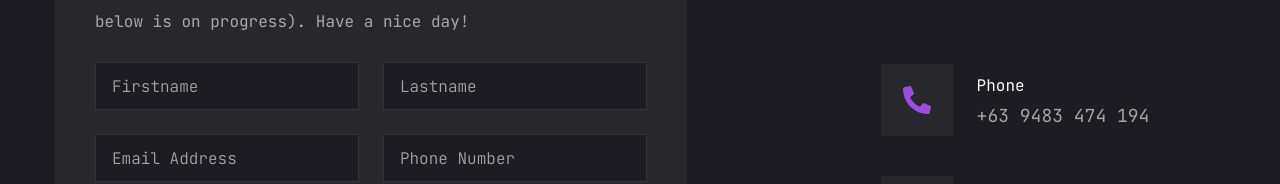
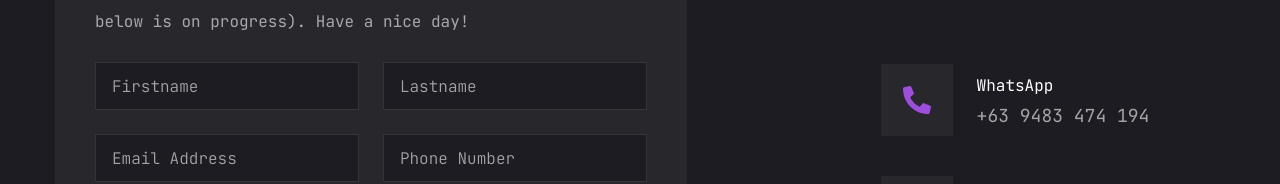
Before and after one commit to oizy404/portfolio, a Next.js app: page /contact in a window 1280 px wide. Shown: the part 326-510 px from the top of the page. Built offline with nearby package versions, Linux system fonts and the light colour scheme.

Commit message:
update contact

```diff
--- a/app/contact/page.jsx
+++ b/app/contact/page.jsx
@@ -13,7 +13,7 @@ import { SelectGroup, SelectLabel } from "@radix-ui/react-select";
 const info = [
   {
     icon: <FaPhoneAlt />,
-    title: "Phone",
+    title: "WhatsApp",
     info: "+63 9483 474 194",
   },
   {
```
